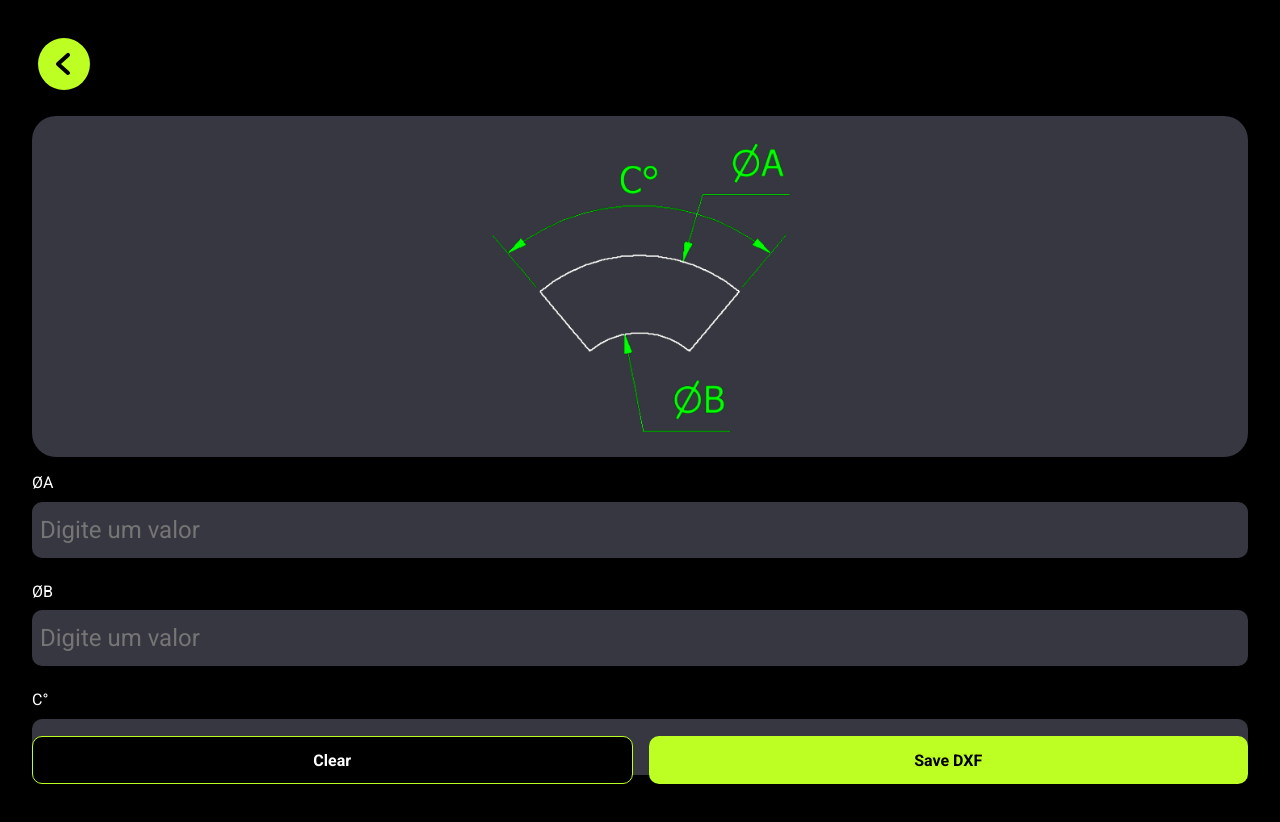
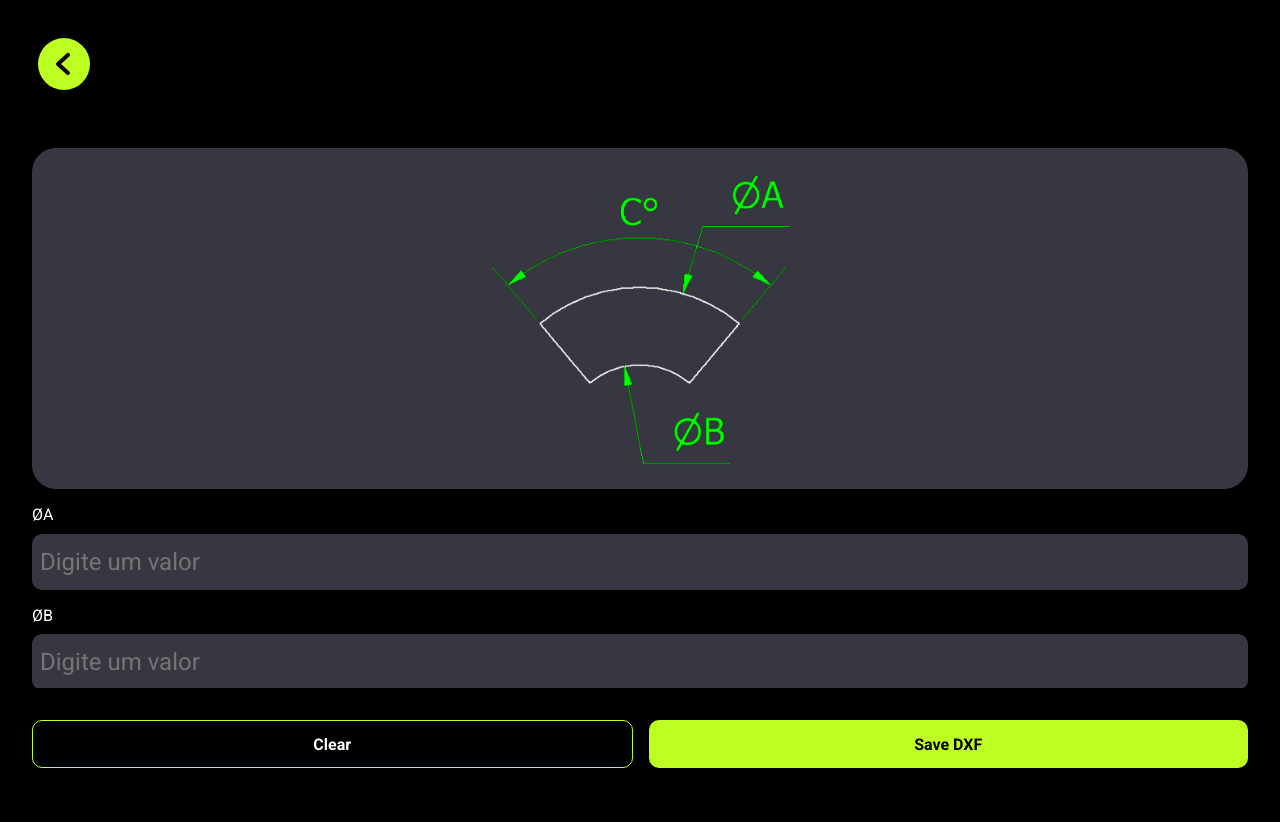
Before and after one commit to samuelhermany/dxf-parametric-cut, a React (Vite) app: page /dxf-parametric-cut/arc2 in a window 1280 px wide. Shown: the top 822 px of the page. Before the commit the page ends 800 px from the top, so only its background shows below. Built offline with nearby package versions, Linux system fonts and the light colour scheme.

Commit message:
feat: Ajustado CSS pra ficar responsivo

```diff
--- a/src/components/Input.module.css
+++ b/src/components/Input.module.css
@@ -3,7 +3,7 @@
 }
 
 .divInput > input {
-  margin: 0.5rem 0;
+  margin-top: 0.5rem;
   border: none;
   font-size: 1.5rem;
   background-color: var(--gray-300);
--- a/src/components/dxfCreate.ts
+++ b/src/components/dxfCreate.ts
@@ -32,8 +32,8 @@ export function dXFCreate({ model, ...props }: Props): void {
     case 'trapezoid_5l':
       createTrapezoid_5l(draw, valueA, valueB, valueC, valueD)
       break
-    case 'washerSquare':
-      createWasherSquare(draw, valueA, valueB)
+    case 'ellipse':
+      createEllipse(draw, valueA, valueB)
       break
   }
 
@@ -61,10 +61,10 @@ const createRectangle = (draw: Drawing, valueA: string, valueB: string) => {
 /**
  * Cria um círculo
  */
-const createCircle = (draw: Drawing, valueA: string) => {
-  const raio = parseFloat(valueA.replace(',', '.'))
+const createCircle = (draw: Drawing, valueA: string, x: number = 0, y: number = 0) => {
+  const raio = parseFloat(valueA.replace(',', '.')) / 2
   // drawCircle(x, y, radius): Drawing;
-  draw.drawCircle(0, 0, raio)
+  draw.drawCircle(x, y, raio)
 }
 
 /**
@@ -96,14 +96,48 @@ function createTrapezoid_4l(draw: Drawing, valueA: string, valueB: string, value
  * Cria um flange com 4 lados iguais
  */
 function createFlange(draw: Drawing, valueA: string, valueB: string, valueC: string, valueD: string) {
-  throw new Error('Function not implemented.')
+  // A=Diâmetro Externo | B=Diâmetro Médio | C=Diâmetro Interno | D=Diâmetro Furação
+  createCircle(draw, valueA)
+  createCircle(draw, valueC)
+
+  const diametroMedio = parseFloat(valueB.replace(',', '.'))
+  // Furação = Superior | Direita | Inferior | Esquerda
+  createCircle(draw, valueD, 0, diametroMedio / 2)
+  createCircle(draw, valueD, diametroMedio / 2, 0)
+  createCircle(draw, valueD, 0, -diametroMedio / 2)
+  createCircle(draw, valueD, -diametroMedio / 2, 0)
 }
-
-/**
- * Cria um trapézio de 5 lados
+/** * Cria um trapézio de 5 lados
  */
 function createTrapezoid_5l(draw: Drawing, valueA: string, valueB: string, valueC: string, valueD: string) {
-  throw new Error('Function not implemented.')
+  const larguraBase = parseFloat(valueA.replace(',', '.'))
+  const alturaTotal = parseFloat(valueB.replace(',', '.'))
+  const larguraTopo = parseFloat(valueC.replace(',', '.'))
+  const alturaParcial = parseFloat(valueD.replace(',', '.'))
+  //   E---D
+  //  /     \
+  // F       C
+  // |       |
+  // A-------B
+  draw.drawLine(-larguraBase / 2, 0, larguraBase / 2, 0) //A - B = Largura Base
+  draw.drawLine(larguraBase / 2, 0, larguraBase / 2, alturaParcial) // B - C = Aresta Altura Parcial
+  draw.drawLine(larguraBase / 2, alturaParcial, larguraTopo / 2, alturaTotal) // C - D = Aresta Altura Total
+  draw.drawLine(larguraTopo / 2, alturaTotal, -larguraTopo / 2, alturaTotal) // D - E = Largura Superior
+  draw.drawLine(-larguraTopo / 2, alturaTotal, -larguraBase / 2, alturaParcial) // C - D = Aresta Altura Total
+  draw.drawLine(-larguraBase / 2, alturaParcial, -larguraBase / 2, 0) // D - A = Aresta Altura Total
+}
+/**
+ * Ciar uma Elipse
+ */
+function createEllipse(draw: Drawing, valueA: string, valueB: string) {
+  const centerX = 50
+  const centerY = 50
+  const radius = 25
+
+  draw.drawArc(centerX, centerY, radius, 0, 90)
+  draw.drawArc(centerX, centerY, radius, 90, 180)
+  draw.drawArc(centerX, centerY, radius, 180, 270)
+  draw.drawArc(centerX, centerY, radius, 270, 360)
 }
 
 /**
--- a/src/global.css
+++ b/src/global.css
@@ -28,4 +28,9 @@ button {
   font-family: 'Roboto', sans-serif;
   font-weight: 400;
   font-size: 1rem;
+  height: 100%;
 }
+
+#root {
+  height: 100%;
+}
--- a/src/pages/Rectangle/Rectangle.module.css
+++ b/src/pages/Rectangle/Rectangle.module.css
@@ -1,18 +1,24 @@
-.container > main {
-  margin: 1rem;
-  max-width: 48rem;
-  margin: auto;
-  padding: 1rem 1rem 7rem 1rem;
+:root {
+  --largura-minima: 15rem;
+  --padding-mobile: 1rem;
+  --padding-tablet: 2rem;
 }
 
-/* .container svg {
-  color: var(--white);
-  fill: var(--green-300);
-  font-size: 2.5rem;
-  margin: 0.7rem 0 0 0.7rem;
-  cursor: pointer;
-} */
-
+.container > main {
+  flex: 1;
+  margin: 1rem;
+  min-width: var(--largura-minima);
+  margin: auto;
+  padding: var(--padding-mobile);
+  padding-bottom: 1rem;
+  overflow: hidden;
+  /* background-color: green; */
+}
+.inputs {
+  /* Espaçamento para os botões no rodapé da página */
+  margin-bottom: 5.5rem;
+  gap: 1rem;
+}
 .dimensions {
   background-color: var(--gray-300);
   border-radius: 24px;
@@ -21,99 +27,30 @@
   justify-content: center;
 }
 
-/* .dimensions img {
-  width: 100%;
-  max-width: 30rem;
-  padding: 1.5rem 1.5rem 1rem 2.5rem;
-} */
-
-/* .inputs div {
-  margin-top: 1rem;
-} */
-
-/* .inputs input {
-  margin: 0.5rem 0;
-  border: none;
-  font-size: 1.5rem;
-  background-color: var(--gray-300);
-  color: var(--green-300);
-  border-radius: 10px;
-  height: 3.5rem;
-  width: 100%;
-  padding: 0.5rem;
-}
-
-.inputs p {
-  color: var(--white);
-  font-size: 1rem;
-  margin: 0.1rem 0;
-} */
-
 .buttons {
+  min-width: var(--largura-minima);
   position: fixed;
   bottom: 0;
   left: 0;
   right: 0;
-  padding: 1rem;
+  padding: var(--padding-mobile);
   width: 100vw;
   display: flex;
   justify-content: center;
   align-items: center;
   gap: 1rem;
-}
-
-/* .buttons button {
-  width: 100%;
-  height: 3rem;
-  border-radius: 10px;
-  border: none;
-  font-weight: bold;
-  cursor: pointer;
-}
-
-.buttons :first-child {
-  background-color: transparent;
-  border: 1px solid var(--green-300);
-  color: var(--white);
-}
-
-.buttons :first-child:hover {
-  background-color: var(--green-500);
-  color: var(--black);
-} */
-
-/* .buttons :last-child {
-  background-color: var(--green-300);
-  color: var(--black);
-}
-
-.buttons :last-child:hover {
-  background-color: var(--green-500);
-  border: 1px solid var(--green-300);
-} */
-
-@media (orientation: landscape) {
-  .container > main {
-    /* background-color: rgb(145, 196, 255); */
-    max-width: 100%;
-  }
-  .dimensions img {
-    /* display: block; */
-    align-items: center;
-    max-width: 30rem;
-  }
+  background-color: var(--black);
 }
 
 /* estilo para tablet em modo retrato */
 @media (min-width: 768px) and (orientation: portrait) {
   .container > main {
     /* background-color: rgb(255, 145, 145); */
-    padding: 2rem;
+    padding: var(--padding-tablet);
   }
-
-  .container svg {
-    font-size: 4rem;
-    margin: 1rem 0 0 2rem;
+  .buttons {
+    /* background-color: rgb(255, 145, 145); */
+    padding: var(--padding-tablet);
   }
 }
 
@@ -121,14 +58,13 @@
 @media (min-width: 768px) and (orientation: landscape) {
   .container > main {
     /* background-color: rgb(145, 196, 255); */
-    padding: 0 2rem;
-  }
-  .container svg {
-    font-size: 4rem;
-    margin: 1rem 0 0 2rem;
+    padding: var(--padding-tablet);
   }
   .buttons {
-    margin: auto;
-    padding: 0 2rem 1rem 2rem;
+    /* background-color: rgb(145, 196, 255); */
+    padding-left: var(--padding-tablet);
+    padding-right: var(--padding-tablet);
+    padding: var(--padding-tablet);
+    /* padding: 0 2rem 2rem; */
   }
 }
```
